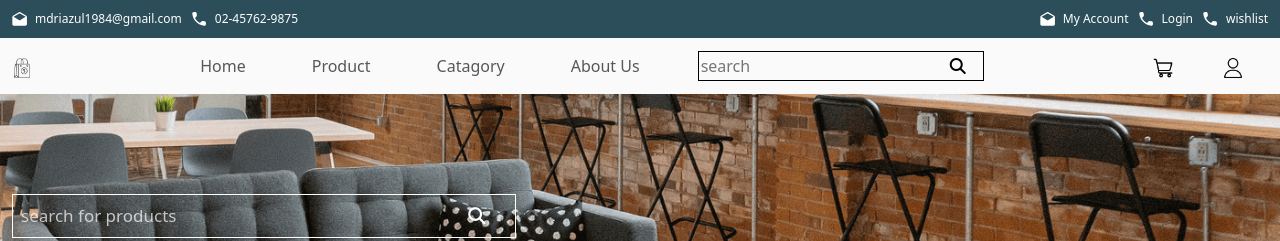
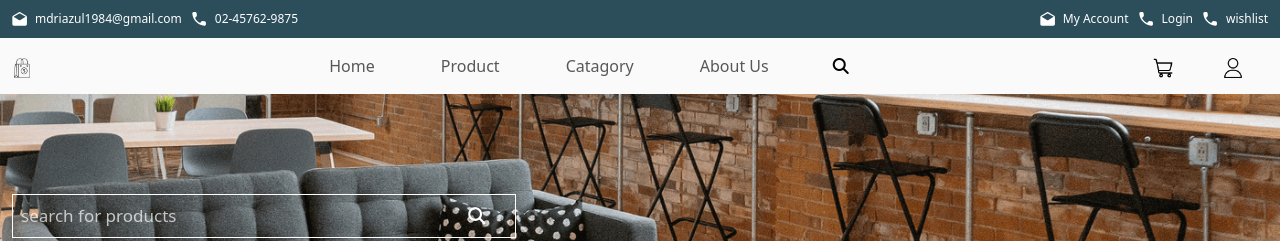
Before and after one commit to zjria/e-commerce-website, a plain HTML site: page index.html in a window 1280 px wide. Shown: the top 241 px of the page. Drawn offline with nearby package versions, Linux system fonts and the light colour scheme.

Commit message:
navbar search button add success

```diff
--- a/css/style.css
+++ b/css/style.css
@@ -76,29 +76,29 @@ form ul li a img {
     width: 20px;
 }
 
-.navbar-search-input-button input {
-    border: 0;
-    background-color: transparent;
-    outline: none;
+.navbarSearchButton {
+    display: flex;
 }
 
-.navbar-search-input-button button {
-    margin-left: -5px;
-    width: 50px;
-    background-color: transparent;
-    border: 1px solid rgba(0, 0, 0, 0);
-    outline: none;
+button {
+    cursor: pointer;
 }
 
-.navbar-search-input-button {
-    border: 1px solid rgb(0, 0, 0);
+#input-container {
+    display: none;
 }
 
-.navbar-search-input-button button:focus {
-    color: #ffffff;
-    background-color: gold;
+button#focus-button {
+    border: none;
+    background-color: transparent;
 }
 
+#input-field {
+    padding: 5px;
+    font-size: 14px;
+    width: 200px;
+    background-color: transparent;
+}
 
 
 /* main section start */
--- a/index.html
+++ b/index.html
@@ -86,45 +86,15 @@
                         <a class="nav-link" href="#">About Us</a>
                     </li>
                     <li class="nav-item">
-                        <div class="navbar-search-input-button">
-                            <input type="text" placeholder="search">
-                            <button type="submit">
+                        <div class="navbarSearchButton">
+                            <div id="input-container">
+                                <input type="text" id="input-field" placeholder="Search">
+                            </div>
+                            <button id="focus-button">
+
                                 <i class="fa-solid fa-magnifying-glass"></i>
                             </button>
                         </div>
-
-
-                        <!-- <div class="navbar-search-input">
-                            <input type="text" placeholder="search">
-                            <button type="submit">
-                                <i class="fa-solid fa-magnifying-glass"></i>
-                            </button>
-                        </div> -->
-                        <!-- REPEATS THE ABOVE TWICE -->
-                        <!-- <div class="box" tabindex="2">
-                            <p>Click anywhere in this box.</p>
-                            <div class="inner_box">
-                                <p>Click this <a href="http://google.com" target="_blank">link</a>.</p>
-                            </div>
-                        </div> -->
-                        <!-- <div class="box" tabindex="3">
-                            <p>Click anywhere in this box.</p>
-                            <div class="inner_box">
-                                <p>Click this <a href="http://google.com" target="_blank">link</a>.</p>
-                            </div>
-                        </div> -->
-                        <!-- NO HIDE BELOW -->
-                        <!-- <div class="nohide_box" tabindex="3">
-                            <p><B>This box doesn't show/hide anything.</p>
-                            <div class="nohide_inner_box">
-                                <p>Click this <a href="http://google.com" target="_blank">link</a> which works.</p>
-                            </div>
-                        </div> -->
-
-
-
-
-
                     </li>
                 </ul>
                 <form>
@@ -758,7 +728,6 @@
                                 </div>
                             </div>
                         </div>
-
                         <div class="carousel-item">
                             <div class="row row-cols-1 row-cols-md-3 g-4">
                                 <div class="col carousel-section">
@@ -871,9 +840,6 @@
                 </div>
             </div>
         </article>
-
-
-
         <!-- Footer Section Start -->
         <footer class="footer-section">
             <div class="container-fluid">
@@ -942,6 +908,13 @@
 
     <!-- Bootstrap js link -->
     <script src="https://cdn.jsdelivr.net/npm/bootstrap@5.3.2/dist/js/bootstrap.bundle.min.js"></script>
+    <!-- jQuery Toggle Class On Hover -->
+    <!-- <script src="https://ajax.googleapis.com/ajax/libs/jquery/1.12.4/jquery.min.js"></script> -->
+    <script src="https://cdnjs.cloudflare.com/ajax/libs/jquery/3.7.1/jquery.min.js"
+        integrity="sha512-v2CJ7UaYy4JwqLDIrZUI/4hqeoQieOmAZNXBeQyjo21dadnwR+8ZaIJVT8EE2iyI61OV8e6M8PP2/4hpQINQ/g=="
+        crossorigin="anonymous" referrerpolicy="no-referrer"></script>
+    <!-- Custom js link -->
+    <script src="./js/app.js"></script>
 </body>
 
 </html>
--- /dev/null
+++ b/js/app.js
@@ -0,0 +1,12 @@
+const focusButton = document.getElementById("focus-button");
+const inputContainer = document.getElementById("input-container");
+const inputField = document.getElementById("input-field");
+
+focusButton.addEventListener("focus", () => {
+    inputContainer.style.display = "block";
+    inputField.focus();
+});
+
+inputField.addEventListener("blur", () => {
+    inputContainer.style.display = "none";
+});
```
